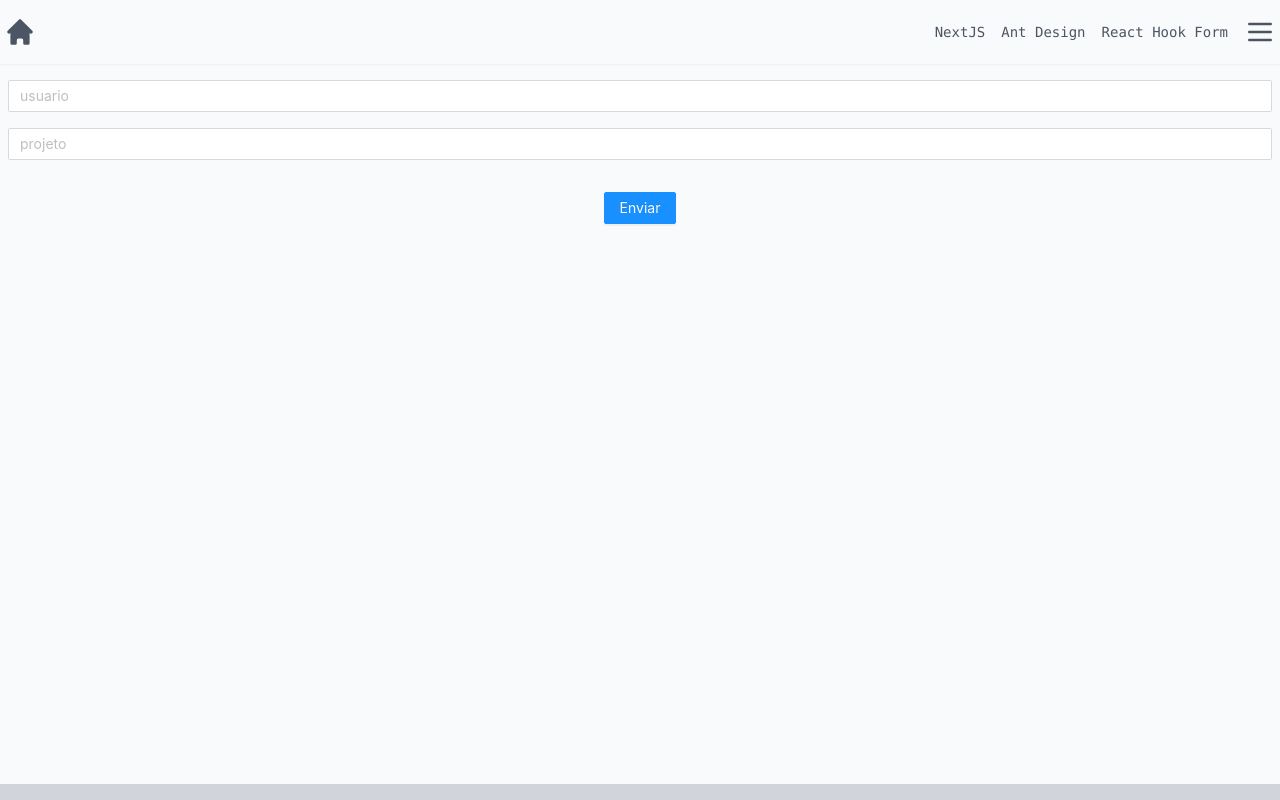
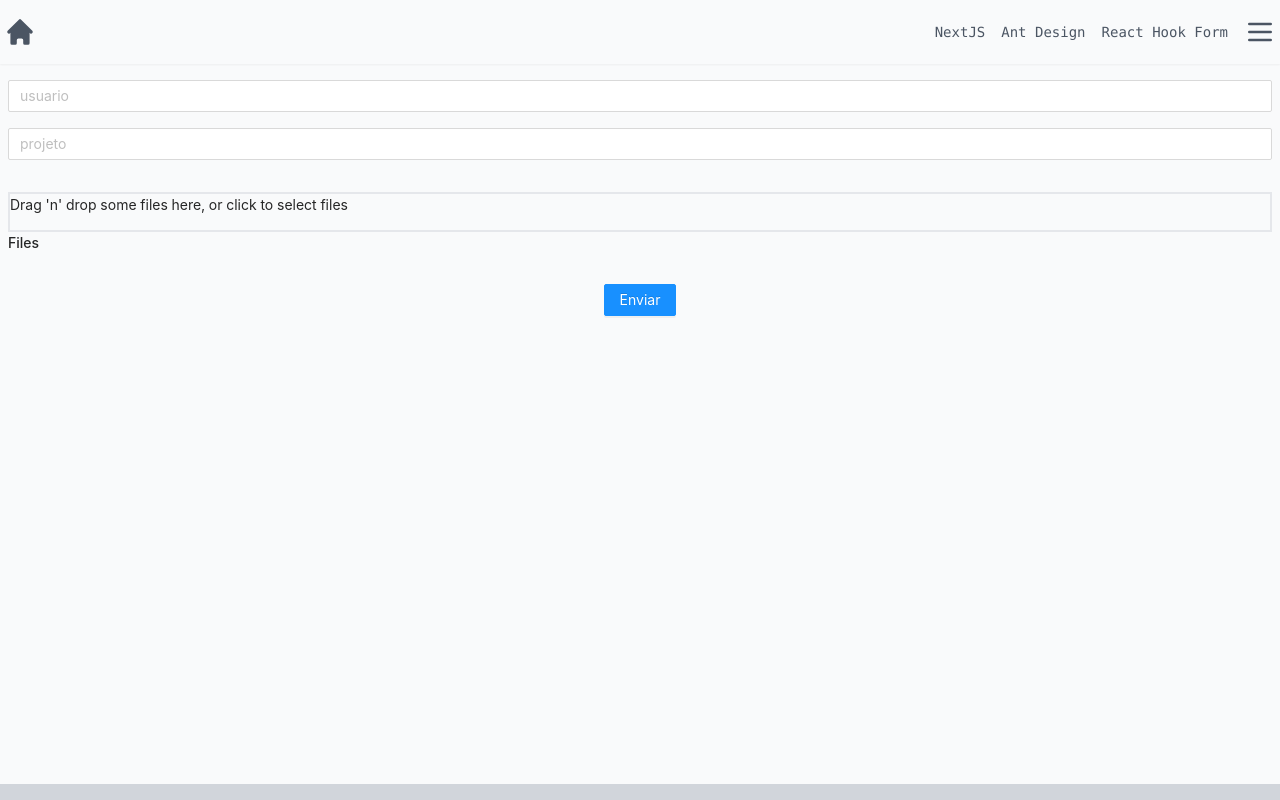
Before and after one commit to yangricardo/nextjs-tailwind-reacthook-form-ant-design-template, a Next.js app: page /implementation-references/react-hook-form in a window 1280 px wide. Built offline with nearby package versions, Linux system fonts and the light colour scheme.

Commit message:
integration of react dropzone with react hook form

```diff
--- /dev/null
+++ b/src/components/forms/file-dropzone.tsx
@@ -0,0 +1,46 @@
+import {
+  useDropzone,
+  FileWithPath,
+  FileRejection,
+  DropEvent,
+} from 'react-dropzone';
+import { useFormContext } from 'react-hook-form';
+
+export interface IFileDropzone {
+  name: string;
+}
+
+export const FileDropzone = ({ name }: IFileDropzone) => {
+  const RHForm = useFormContext();
+
+  const { acceptedFiles, getRootProps, getInputProps } = useDropzone({
+    multiple: false,
+    onDrop: (
+      acceptedFiles: FileWithPath[],
+      _fileRejections: FileRejection[],
+      _event: DropEvent,
+    ) => {
+      console.log('FileDropzone', acceptedFiles);
+      RHForm.setValue(name, acceptedFiles);
+    },
+  });
+
+  const files = acceptedFiles.map((file: FileWithPath) => (
+    <li key={file.path}>
+      {file.path} - {file.size} bytes
+    </li>
+  ));
+
+  return (
+    <section className="container">
+      <div {...getRootProps({ className: 'dropzone border-2' })}>
+        <input {...getInputProps()} />
+        <p>Drag 'n' drop some files here, or click to select files</p>
+      </div>
+      <aside>
+        <h4>Files</h4>
+        <ul>{files}</ul>
+      </aside>
+    </section>
+  );
+};
--- a/src/pages/implementation-references/react-hook-form.tsx
+++ b/src/pages/implementation-references/react-hook-form.tsx
@@ -3,9 +3,12 @@ import { useEffect } from 'react';
 import { SubmitHandler, useForm, FormProvider } from 'react-hook-form';
 import { TextInput } from '@/components/forms/text-input';
 import { Button } from 'antd';
+import { FileDropzone } from '@/components/forms/file-dropzone';
+import { FileWithPath } from 'file-selector';
 interface ISampleForm {
   usuario: string;
   projeto: string;
+  file: FileWithPath[];
 }
 
 const ReactHookFormPage: NextPage = () => {
@@ -26,6 +29,7 @@ const ReactHookFormPage: NextPage = () => {
         <TextInput name="usuario" placeholder="usuario" />
         <TextInput name="projeto" placeholder="projeto" />
         <h1>{formChanges.value}</h1>
+        <FileDropzone name="file" />
         <Button type="primary" htmlType="submit">
           Enviar
         </Button>
```
Also changed, not shown: 1 other file (tests, documents, lock files or other folders).
